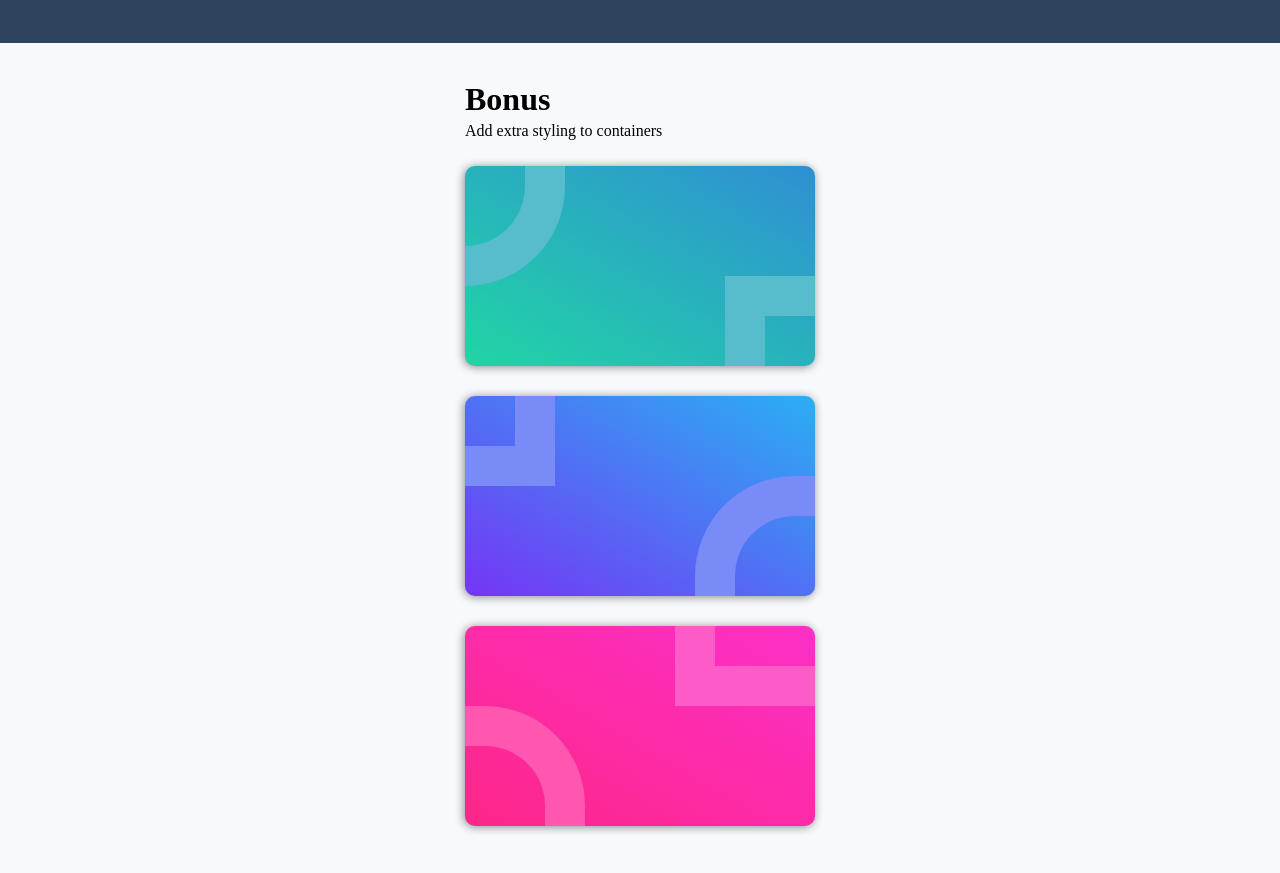
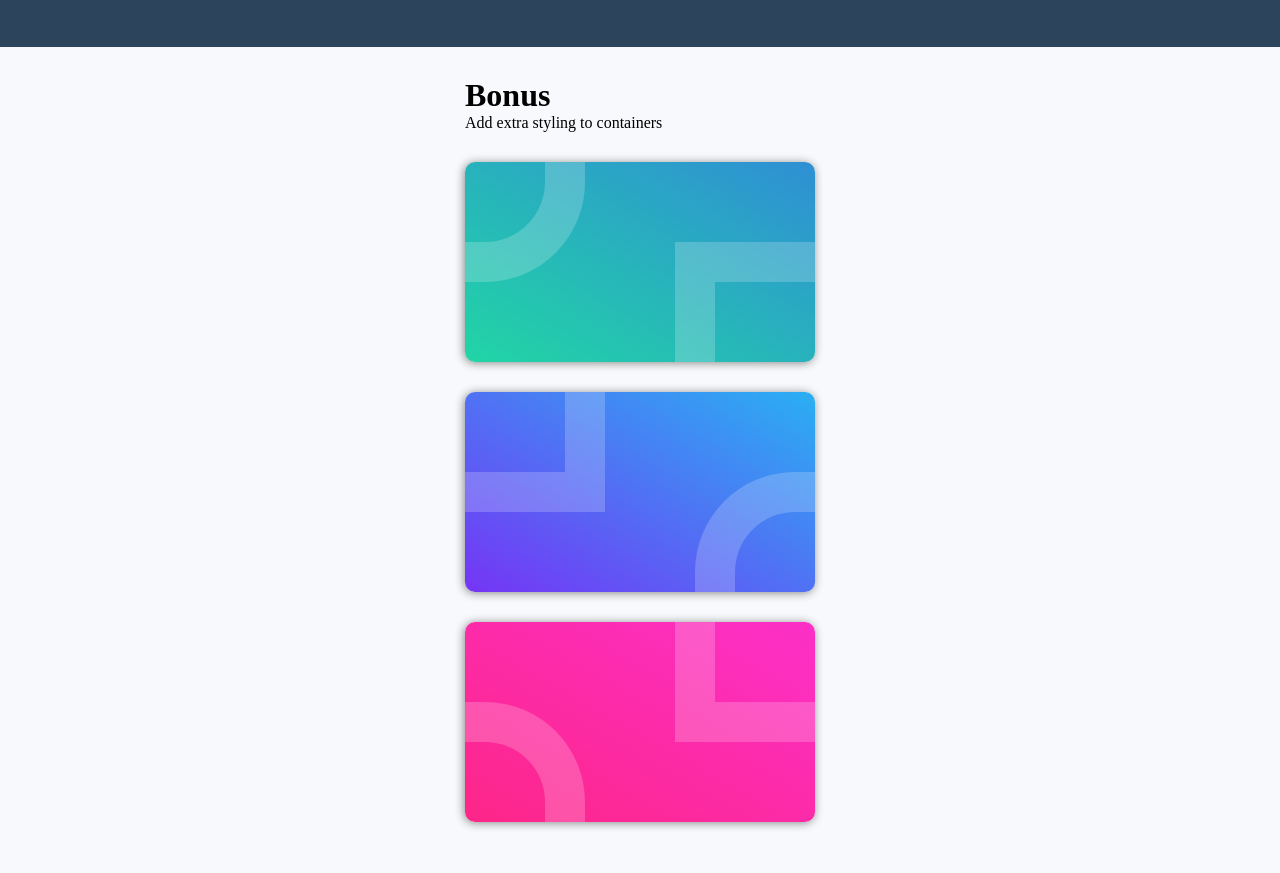
Before and after one commit to nilsonmolina/css-challenges, a plain HTML site: page 00-centering/linh/index.html in a window 1280 px wide. Shown: the part 801-1674 px from the top of the page. Drawn offline with Linux system fonts and the light colour scheme.

Commit message:
clean up

```diff
--- a/00-centering/linh/index.html
+++ b/00-centering/linh/index.html
@@ -3,15 +3,19 @@
 
 <head>
   <style>
-    body {
+    /* REMOVE DEFAULT CSS */
+    * {
       margin: 0;
+      padding: 0;
     }
 
+    /* -------------------
+      CHALENGE SECTION
+    ---------------------*/
     .challenge {
       background-color: #2c445c;
       padding: 20px;
     }
-
     .challenge>* {
       width: 350px;
       margin: 30px auto 30px auto;
@@ -19,14 +23,11 @@
 
     .header {
       margin-bottom: 30px;
-      line-height: 10px;
     }
-
     .header h1 {
       color: white;
       font-size: larger;
     }
-
     .header p {
       color: grey;
     }
@@ -35,60 +36,49 @@
       height: 200px;
       border: 3px solid #edb043;
     }
-
     .box p {
       color: white;
       font-weight: bold;
-      margin: 0;
     }
 
     /* Align center using flexbox */
-    .box:nth-of-type(2) {
+    .flex {
       display: flex;
       align-items: center;
       justify-content: center;
     }
 
     /* Align center using grid */
-    .box:nth-of-type(3) {
+    .grid {
       display: grid;
       align-items: center;
       justify-content: center;
     }
 
     /* Align center using position */
-    .box:nth-of-type(4) {
+    .pos {
       position: relative;
     }
-
-    .box:nth-of-type(4)>p {
+    .pos>p {
       position: absolute;
       left: 50%;
       top: 50%;
       transform: translate(-50%, -50%);
     }
 
+    /* -------------------
+      BONUS SECTION
+    ---------------------*/
     .bonus {
       background-color: #f7f9fc;
       height: 800px;
       padding: 30px;
-      line-height: 10px;
       position: relative;
     }
-
     .center {
       position: absolute;
       left: 50%;
       transform: translate(-50%, 0%);
-    }
-
-    .bonusBox {
-      margin: 30px 0 30px 0;
-      width: 350px;
-      height: 200px;
-      background-color: white;
-      border-radius: 10px;
-      box-shadow: -1px 1px 10px #888888;
     }
 
     .bonus h1 {
@@ -96,79 +86,86 @@
       font-style: bolder;
     }
 
+    .bonusBox {
+      display: flex;
+      justify-content: space-between;
+      margin: 30px 0 30px 0;
+      border-radius: 10px;
+      width: 350px;
+      height: 200px;
+      box-shadow: -1px 1px 10px #888888;
+      transition: transform .25s ease
+    }
+
+    /* https://www.joshwcomeau.com/animation/css-transitions/ */
+    .bonusBox:hover {
+      transform: translateY(-5px);
+    }
+
+    :root {
+      --gradient-turquoise: linear-gradient(to bottom left, #2f8fd4, #21d5a5);
+      --gradient-indigo: linear-gradient(to bottom left, #2aaff3, #7535f5);
+      --gradient-pink: linear-gradient(to bottom left, #fc30c8, #fd2688);
+    }
+
+    .circle {
+      height: 80px;
+      width: 80px;
+      border-radius: 50%;
+      background-color: transparent;
+      border: 40px solid white;
+      opacity: 0.2;
+    }
+
+    .square {
+      width: 100px;
+      height: 80px;
+      border: 40px solid white;
+      opacity: 0.2;
+      background-color: transparent;
+    }
+
     .first {
-      display: flex;
-      background-image: linear-gradient(to bottom left, #2f8fd4, #21d5a5);
-      justify-content: space-between;
+      background: var(--gradient-turquoise);
     }
     .first .circle {
-      height: 80px;
-      width: 60px;
-      background-color: transparent;
-      border-radius: 10px 0 100px 0;
-      border: 40px solid #57bdcd;
+      border-radius: 0px 0 100px 0;
       border-top: 0;
       border-left: 0;
     }
     .first .square {
-      width: 50px;
-      height: 50px;
-      border: 40px solid #57bdcd;
-      background-color: clear;
       border-bottom: 0;
       border-right: 0;
       align-self: flex-end;
     }
 
     .second {
-      display: flex;
-      justify-content: space-between;
-      background-image: linear-gradient(to bottom left, #2aaff3, #7535f5);
+      background: var(--gradient-indigo)
     }
     .second .square {
-      width: 50px;
-      height: 50px;
-      border: 40px solid #788bf6;
-      background-color: clear;
       border-top: 0;
       border-left: 0;
     }
     .second .circle {
-      height: 80px;
-      width: 80px;
-      background-color: transparent;
       border-radius: 100px 0 0 0;
-      border: 40px solid #788bf6;
       border-right: 0;
       border-bottom: 0;
       align-self: flex-end;
     }
 
     .third {
-      display: flex;
-      justify-content: space-between;
-      background-image: linear-gradient(to bottom left, #fc30c8, #fd2688);
+      background: var(--gradient-pink);
     }
     .third .square {
-      width: 100px;
-      height: 40px;
-      border: 40px solid #fd5bc7;
-      background-color: clear;
       border-top: 0;
       border-right: 0;
     }
     .third .circle {
-      height: 80px;
-      width: 80px;
-      background-color: transparent;
       border-radius: 0 100px 0 0;
-      border: 40px solid #fe57b0;
       border-bottom: 0;
       border-left: 0;
       align-self: flex-end;
     }
-
-
   </style>
   <meta charset="UTF-8">
   <meta http-equiv="X-UA-Compatible" content="IE=edge">
@@ -182,13 +179,13 @@
       <h1>Challenge 00</h1>
       <p>Try and center the text using 3 different methods</p>
     </div>
-    <div class="box">
+    <div class="box flex">
       <p>Center Me</p>
     </div>
-    <div class="box">
+    <div class="box grid">
       <p>Center Me</p>
     </div>
-    <div class="box">
+    <div class="box pos">
       <p>Center Me</p>
     </div>
   </div>
```
